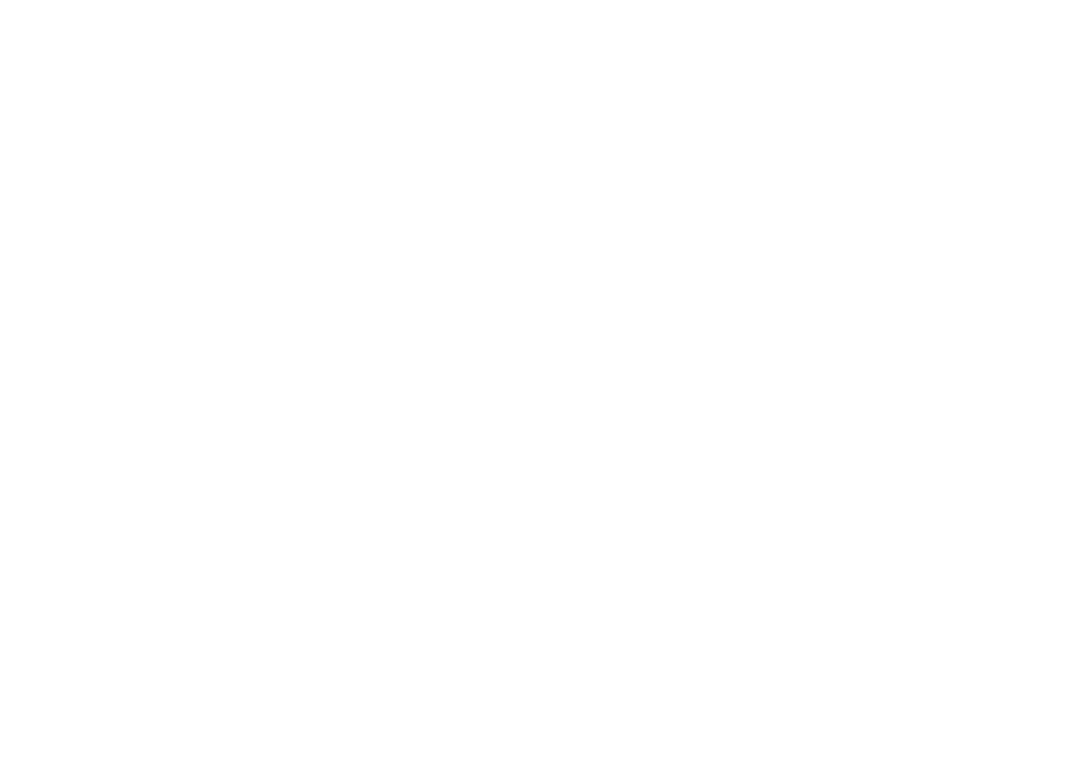
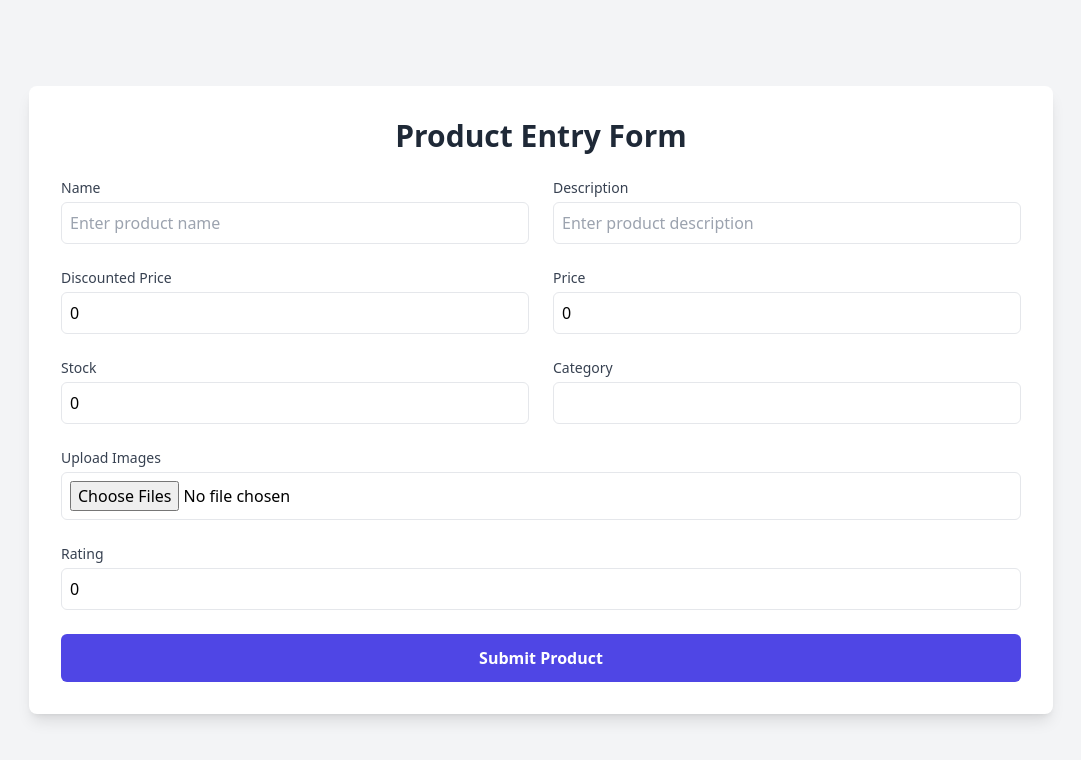
Before and after one commit to joshua-jinu/ecommerce-mern, a React (Vite) app in the folder frontend/: page /product-entry in a window 1280 px wide. Before the commit this address had no page. Shown: the top 760 px of the page, without its empty margins (99-1180 px from the left). Built offline with nearby package versions, Linux system fonts and the light colour scheme.

Commit message:
Updated form

```diff
--- a/frontend/src/pages/ProductEntry.jsx
+++ b/frontend/src/pages/ProductEntry.jsx
@@ -1,248 +1,237 @@
-import React, { useState } from 'react';
-import axios from 'axios';
+import React, { useState } from "react";
+import axios from "axios";
 
 function ProductEntry() {
   const [data, setData] = useState({
-        name: '',
-        description:'',
-        discountedPrice:0,
-        price:0,
-        stock:0,
-        category:'',
-        rating:0,
-    })
-    const [error, setError] = useState('');
+    name: "",
+    description: "",
+    discountedPrice: 0,
+    price: 0,
+    stock: 0,
+    category: "",
+    rating: 0,
+  });
+  const [error, setError] = useState("");
   const [images, setImages] = useState(null);
 
-    const handleImageUpload = (e) =>{
+  const handleImageUpload = (e) => {
     const imageArray = Array.from(e.target.files);
     setImages(imageArray);
-    }
+  };
 
-    const handleChange = (e) =>{
-        const {name, value} = e.target;
-        setData((prev)=>({
+  const handleChange = (e) => {
+    const { name, value } = e.target;
+    setData((prev) => ({
       ...prev,
-            [name]:value,
+      [name]: value,
     }));
-        setError('');
-    }
+    setError("");
+  };
 
-    const handleSubmit = (e) =>{
+  const handleSubmit = (e) => {
     e.preventDefault();
-        const {title,
+    const {
+      name,
       description,
       discountedPrice,
       price,
       stock,
       category,
-            rating} = data;
+      rating,
+    } = data;
 
-        console.log(images);
-        if(title.length<=0||description.length<=0||price<=0||stock<=0||category.length<=0)
-            setError("Enter the information correctly")
+    if (
+      name.length <= 0 ||
+      description.length <= 0 ||
+      price <= 0 ||
+      stock <= 0 ||
+      category.length <= 0
+    ) {
+      setError("Please fill out all fields correctly");
+      return;
+    }
 
-        let formDataBody = new FormData();
-        formDataBody.append('title', title);
-        formDataBody.append('description', description);
-        formDataBody.append('category', category);
-        formDataBody.append('discountedPrice', discountedPrice);
-        formDataBody.append('price', price);
-        formDataBody.append('stock', stock);
-        formDataBody.append('rating', rating);
+    const formDataBody = new FormData();
+    formDataBody.append("name", name);
+    formDataBody.append("description", description);
+    formDataBody.append("category", category);
+    formDataBody.append("discountedPrice", discountedPrice);
+    formDataBody.append("price", price);
+    formDataBody.append("stock", stock);
+    formDataBody.append("rating", rating);
 
-        images.map((ele)=>{
-            formDataBody.append('filepath', ele);
-        })
-
-        console.log(formDataBody);
+    images?.forEach((image) => {
+      formDataBody.append("filepath", image);
+    });
 
     axios.post("http://localhost:8080/create-product", formDataBody, {
-            headers:{
-                'Content-Type': 'multipart/form-data'
-            }
+      headers: {
+        "Content-Type": "multipart/form-data",
+      },
     });
-    }
-
+  };
 
   return (
+    <div className="min-h-screen bg-gray-100 flex items-center justify-center px-4 py-8">
+      <div className="w-full max-w-5xl bg-white rounded-lg shadow-lg p-8 space-y-6">
+        <h2 className="text-3xl font-bold text-gray-800 text-center">
+          Product Entry Form
+        </h2>
+
+        {error && <div className="text-red-500 text-sm text-center">{error}</div>}
+
+        <form onSubmit={handleSubmit} className="grid grid-cols-1 md:grid-cols-2 gap-6">
           <div>
-        {/* title
-        description
-        discounted price
-        price
-        stock
-        category
-        image upload - multiple
-        rating
-         */}
-    <div className="flex min-h-full flex-1 flex-col justify-center px-6 py-12 lg:px-8">
-      <div className="sm:mx-auto sm:w-full sm:max-w-sm">
-        <h2 className="mt-10 text-center text-2xl/9 font-bold tracking-tight text-gray-900">
-          Product Form
-        </h2>
+            <label
+              htmlFor="name"
+              className="block text-sm font-medium text-gray-700"
+            >
+              Name
+            </label>
+            <input
+              id="name"
+              name="name"
+              type="text"
+              className="w-full mt-1 p-2 border rounded-md focus:ring-2 focus:ring-indigo-500 focus:outline-none"
+              value={data.name}
+              onChange={handleChange}
+              placeholder="Enter product name"
+            />
           </div>
 
           <div>
-            <span>{error}</span>
-        </div>
-
-
-      <div className="mt-10 sm:mx-auto sm:w-full sm:max-w-sm">
-        <form action="#" onSubmit={handleSubmit} className="space-y-6">
-          <div>
-            <label htmlFor="title" className="block text-sm/6 font-medium text-gray-900">
-              Title
-            </label>
-            <div className="mt-2">
-              <input
-                id="title"
-                name="title"
-                type="text"
-                placeholder="title"
-                className="block w-full rounded-md bg-white px-3 py-1.5 text-base text-gray-900 outline outline-1 -outline-offset-1 outline-gray-300 placeholder:text-gray-400 focus:outline-2 focus:-outline-offset-2 focus:outline-indigo-600 sm:text-sm/6"
-                value={data.title}
-                onChange={handleChange}
-              />
-            </div>
-          </div>
-          <div>
-            <label htmlFor="description" className="block text-sm/6 font-medium text-gray-900">
+            <label
+              htmlFor="description"
+              className="block text-sm font-medium text-gray-700"
+            >
               Description
             </label>
-            <div className="mt-2">
             <input
               id="description"
               name="description"
               type="text"
-                placeholder="Description"
-                className="block w-full rounded-md bg-white px-3 py-1.5 text-base text-gray-900 outline outline-1 -outline-offset-1 outline-gray-300 placeholder:text-gray-400 focus:outline-2 focus:-outline-offset-2 focus:outline-indigo-600 sm:text-sm/6"
+              className="w-full mt-1 p-2 border rounded-md focus:ring-2 focus:ring-indigo-500 focus:outline-none"
               value={data.description}
               onChange={handleChange}
+              placeholder="Enter product description"
             />
           </div>
-          </div>
-
 
           <div>
-            <label htmlFor="discounted-price" className="block text-sm/6 font-medium text-gray-900">
+            <label
+              htmlFor="discountedPrice"
+              className="block text-sm font-medium text-gray-700"
+            >
               Discounted Price
             </label>
-            <div className="mt-2">
             <input
-                id="discounted-price"
-                name="discounted-price"
+              id="discountedPrice"
+              name="discountedPrice"
               type="number"
-                className="block w-full rounded-md bg-white px-3 py-1.5 text-base text-gray-900 outline outline-1 -outline-offset-1 outline-gray-300 placeholder:text-gray-400 focus:outline-2 focus:-outline-offset-2 focus:outline-indigo-600 sm:text-sm/6"
+              className="w-full mt-1 p-2 border rounded-md focus:ring-2 focus:ring-indigo-500 focus:outline-none"
               value={data.discountedPrice}
               onChange={handleChange}
             />
           </div>
-          </div>
 
           <div>
-            <div className="flex items-center justify-between">
-              <label htmlFor="price" className="block text-sm/6 font-medium text-gray-900">
+            <label
+              htmlFor="price"
+              className="block text-sm font-medium text-gray-700"
+            >
               Price
             </label>
-            </div>
-            <div className="mt-2">
             <input
               id="price"
               name="price"
               type="number"
-                className="block w-full rounded-md bg-white px-3 py-1.5 text-base text-gray-900 outline outline-1 -outline-offset-1 outline-gray-300 placeholder:text-gray-400 focus:outline-2 focus:-outline-offset-2 focus:outline-indigo-600 sm:text-sm/6"
+              className="w-full mt-1 p-2 border rounded-md focus:ring-2 focus:ring-indigo-500 focus:outline-none"
               value={data.price}
               onChange={handleChange}
             />
           </div>
-          </div>
+
           <div>
-            <div className="flex items-center justify-between">
-              <label htmlFor="stock" className="block text-sm/6 font-medium text-gray-900">
+            <label
+              htmlFor="stock"
+              className="block text-sm font-medium text-gray-700"
+            >
               Stock
             </label>
-            </div>
-            <div className="mt-2">
             <input
               id="stock"
               name="stock"
               type="number"
-                className="block w-full rounded-md bg-white px-3 py-1.5 text-base text-gray-900 outline outline-1 -outline-offset-1 outline-gray-300 placeholder:text-gray-400 focus:outline-2 focus:-outline-offset-2 focus:outline-indigo-600 sm:text-sm/6"
+              className="w-full mt-1 p-2 border rounded-md focus:ring-2 focus:ring-indigo-500 focus:outline-none"
               value={data.stock}
               onChange={handleChange}
             />
           </div>
-          </div>
 
           <div>
-            <label htmlFor="category" className="block text-sm/6 font-medium text-gray-900">
+            <label
+              htmlFor="category"
+              className="block text-sm font-medium text-gray-700"
+            >
               Category
             </label>
-            <div className="mt-2">
             <input
               id="category"
               name="category"
               type="text"
-                placeholder="Category"
-                className="block w-full rounded-md bg-white px-3 py-1.5 text-base text-gray-900 outline outline-1 -outline-offset-1 outline-gray-300 placeholder:text-gray-400 focus:outline-2 focus:-outline-offset-2 focus:outline-indigo-600 sm:text-sm/6"
+              className="w-full mt-1 p-2 border rounded-md focus:ring-2 focus:ring-indigo-500 focus:outline-none"
               value={data.category}
               onChange={handleChange}
             />
           </div>
-          </div>
 
-          <div>
-            <div className="flex items-center justify-between">
-              <label htmlFor="password" className="block text-sm/6 font-medium text-gray-900">
-                Upload Profile Picture
+          <div className="md:col-span-2">
+            <label
+              htmlFor="upload"
+              className="block text-sm font-medium text-gray-700"
+            >
+              Upload Images
             </label>
-            </div>
-            <div className="mt-2">
             <input
               id="upload"
               name="upload"
               type="file"
               accept=".jpg, .jpeg, .png"
+              multiple
               onChange={handleImageUpload}
-                multiple
-                className="block w-full rounded-md bg-white px-3 py-1.5 text-base text-gray-900 outline outline-1 -outline-offset-1 outline-gray-300 placeholder:text-gray-400 focus:outline-2 focus:-outline-offset-2 focus:outline-indigo-600 sm:text-sm/6"
+              className="w-full mt-1 p-2 border rounded-md focus:ring-2 focus:ring-indigo-500 focus:outline-none"
             />
           </div>
-          </div>
 
-          <div>
-            <div className="flex items-center justify-between">
-              <label htmlFor="stock" className="block text-sm/6 font-medium text-gray-900">
+          <div className="md:col-span-2">
+            <label
+              htmlFor="rating"
+              className="block text-sm font-medium text-gray-700"
+            >
               Rating
             </label>
-            </div>
-            <div className="mt-2">
             <input
               id="rating"
               name="rating"
               type="number"
-                className="block w-full rounded-md bg-white px-3 py-1.5 text-base text-gray-900 outline outline-1 -outline-offset-1 outline-gray-300 placeholder:text-gray-400 focus:outline-2 focus:-outline-offset-2 focus:outline-indigo-600 sm:text-sm/6"
+              className="w-full mt-1 p-2 border rounded-md focus:ring-2 focus:ring-indigo-500 focus:outline-none"
               value={data.rating}
               onChange={handleChange}
             />
           </div>
-          </div>
 
-          <div>
+          <div className="md:col-span-2">
             <button
               type="submit"
-              className="flex w-full justify-center rounded-md bg-indigo-600 px-3 py-1.5 text-sm/6 font-semibold text-white shadow-sm hover:bg-indigo-500 focus-visible:outline focus-visible:outline-2 focus-visible:outline-offset-2 focus-visible:outline-indigo-600"
+              className="w-full bg-indigo-600 text-white py-3 rounded-md font-semibold hover:bg-indigo-500 transition focus:outline-none focus:ring-2 focus:ring-offset-2 focus:ring-indigo-500"
             >
-              Sign Up
+              Submit Product
             </button>
           </div>
         </form>
-
       </div>
     </div>
-    </div>
-  )
+  );
 }
 
-export default ProductEntry
+export default ProductEntry;
--- a/frontend/src/routes/Router.jsx
+++ b/frontend/src/routes/Router.jsx
@@ -10,7 +10,7 @@
       <Route path="/" element={<Home/>}></Route>
       <Route path="/login" element={<Login/>}></Route>
       <Route path="/signup" element={<Signup/>}></Route>
-      <Route path="/product-entry-page" element={<ProductEntry/>}></Route>
+      <Route path="/product-entry" element={<ProductEntry/>}></Route>
     </Routes>
   )
 }
```
Also changed, not shown: 2 other files (tests, documents, lock files or other folders). Lines whose indentation alone changed are shown as unchanged.
